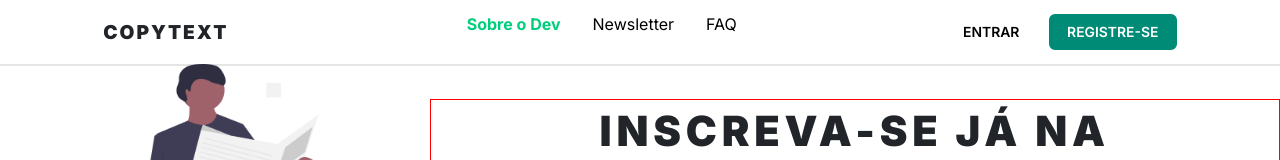
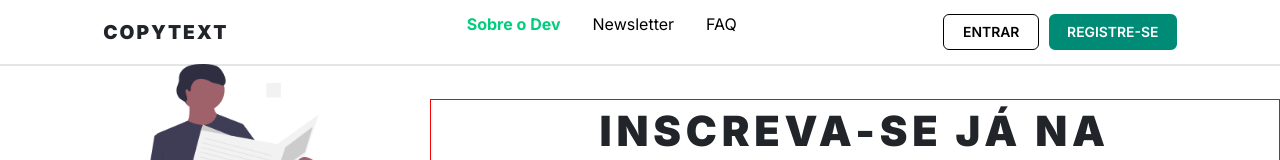
Before and after one commit to fdfborges/NewCopyText, a React (Vite) app: page /newsletter in a window 1280 px wide. Shown: the top 160 px of the page. Built offline with nearby package versions, Linux system fonts and the light colour scheme.

Commit message:
Resolving Styles

```diff
--- a/src/pages/Components/Button/Button.scss
+++ b/src/pages/Components/Button/Button.scss
@@ -18,7 +18,7 @@
 
   /* Variações de Botão */
   .btn.primary { background: $PrimaryGreen; color: white; border: 3px solid $PrimaryGreen; width: 8rem; height: 2.2rem;}
-  .btn.secondary { background: $PrimaryWhite; color: $PrimaryBlack; width: 6rem; height: 2.2rem;}
+  .btn.secondary { background: $PrimaryWhite; color: $PrimaryBlack; width: 6rem; height: 2.2rem; border: 1px solid black; border-radius: 6px; &:hover{background-color: rgb(187, 187, 187);}}
   .btn.outline { background: transparent; border: 2px solid #007bff; color: #007bff; } //Definir
   .btn.danger { background: #dc3545; color: white; } //Definir
 
```
